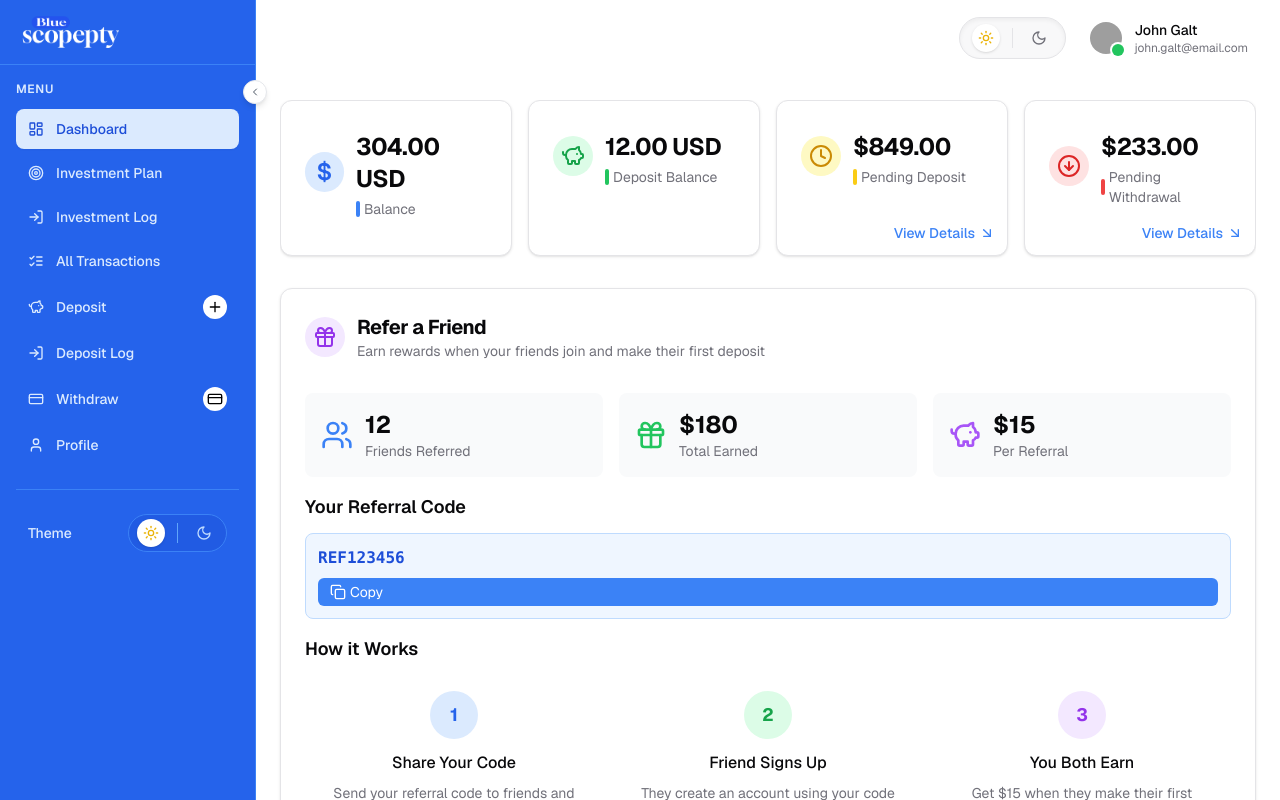
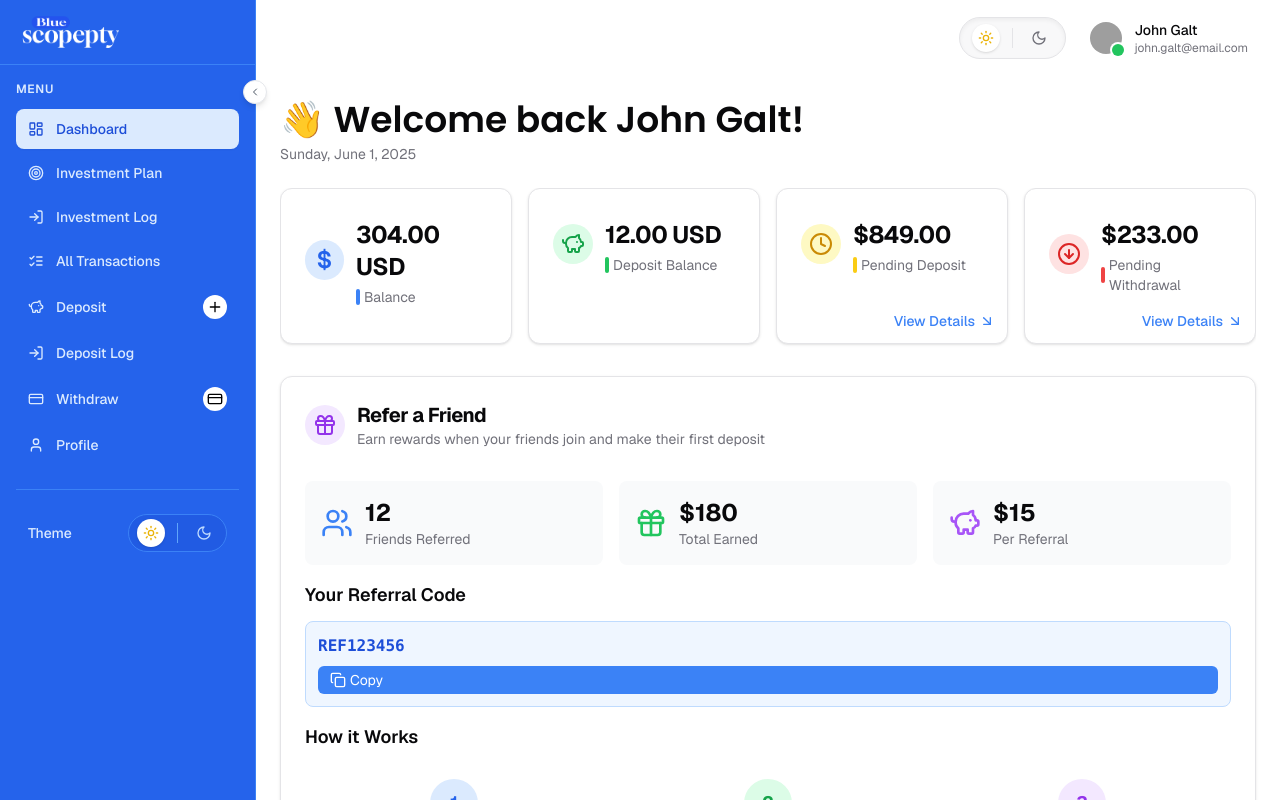
Before and after one commit to Mmesomadavid/bluescope-client, a React (Vite) app: page /dashboard in a window 1280 px wide. Built offline with nearby package versions, Linux system fonts and the light colour scheme; grey boxes are pictures that could not be loaded.

Commit message:
made new changes

```diff
--- a/src/pages/Dashboard/Dashboard.tsx
+++ b/src/pages/Dashboard/Dashboard.tsx
@@ -6,8 +6,24 @@ const Dashboard = () => {
     navigator.clipboard.writeText('REF123456');
   };
 
+   // Get current date in a readable format
+  const today = new Date();
+  const dateString = today.toLocaleDateString(undefined, {
+    weekday: "long",
+    year: "numeric",
+    month: "long",
+    day: "numeric",
+  });
+
   return (
     <div className="space-y-6">
+      {/* Greeting */}
+       <div className="mb-2">
+          <h2 className="text-2xl sm:text-3xl md:text-4xl font-semibold flex items-center gap-2 text-foreground Poppins">
+           👋 Welcome back John Galt!
+          </h2>
+          <p className="text-sm text-muted-foreground mt-1">{dateString}</p>
+        </div>
       {/* Cards Row */}
       <div className="flex flex-col gap-4 pb-2 sm:flex-row sm:overflow-x-auto">
         {/* Balance */}
```
